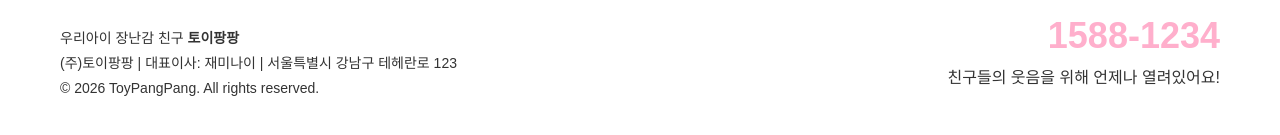
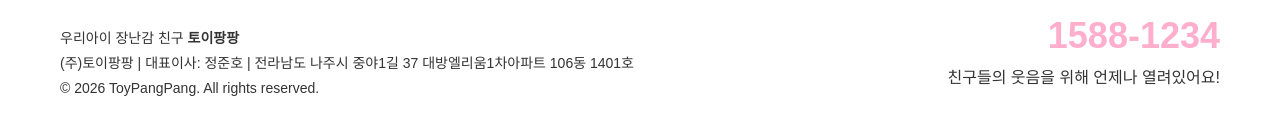
Before and after one commit to jeongjunho98/childtoy, a Next.js app: page / in a window 1280 px wide. Shown: the part 3250-3385 px from the top of the page. Built offline with nearby package versions, Linux system fonts and the light colour scheme.

Commit message:
docs: update company information in footer

```diff
--- a/src/app/page.tsx
+++ b/src/app/page.tsx
@@ -253,7 +253,7 @@
               <div className={styles.footerLogo}>토이팡팡 🎈</div>
               <div className={styles.companyInfo} style={{ fontSize: '14px', lineHeight: '1.8' }}>
                 <p>우리아이 장난감 친구 <strong>토이팡팡</strong></p>
-                <p>(주)토이팡팡 | 대표이사: 재미나이 | 서울특별시 강남구 테헤란로 123</p>
+                <p>(주)토이팡팡 | 대표이사: 정준호 | 전라남도 나주시 중야1길 37 대방엘리움1차아파트 106동 1401호</p>
                 <p>© 2026 ToyPangPang. All rights reserved.</p>
               </div>
             </div>
```
